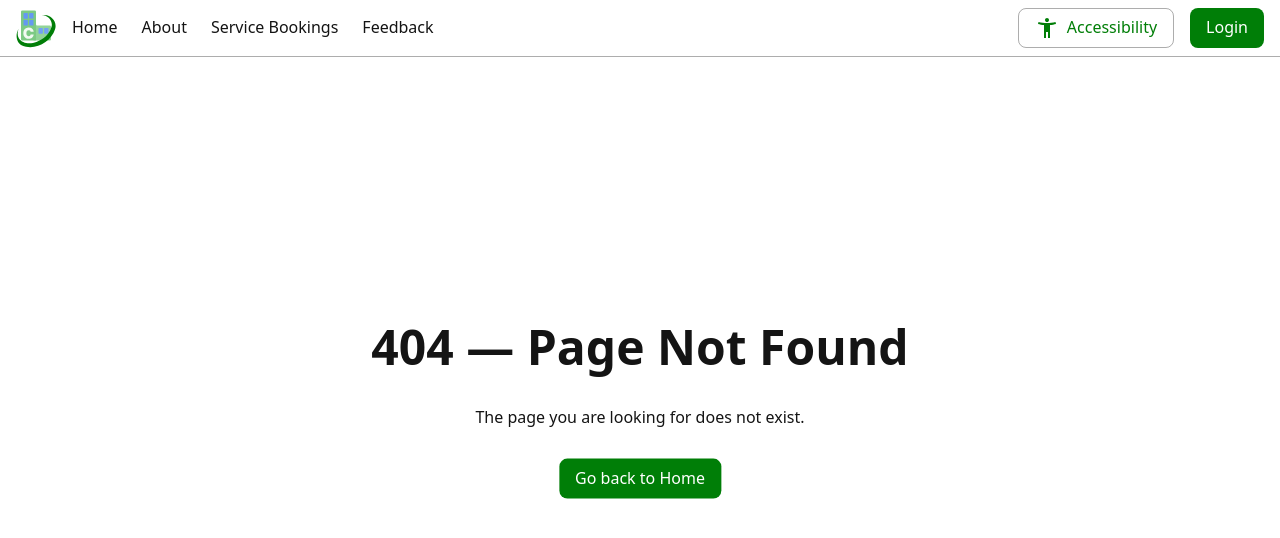
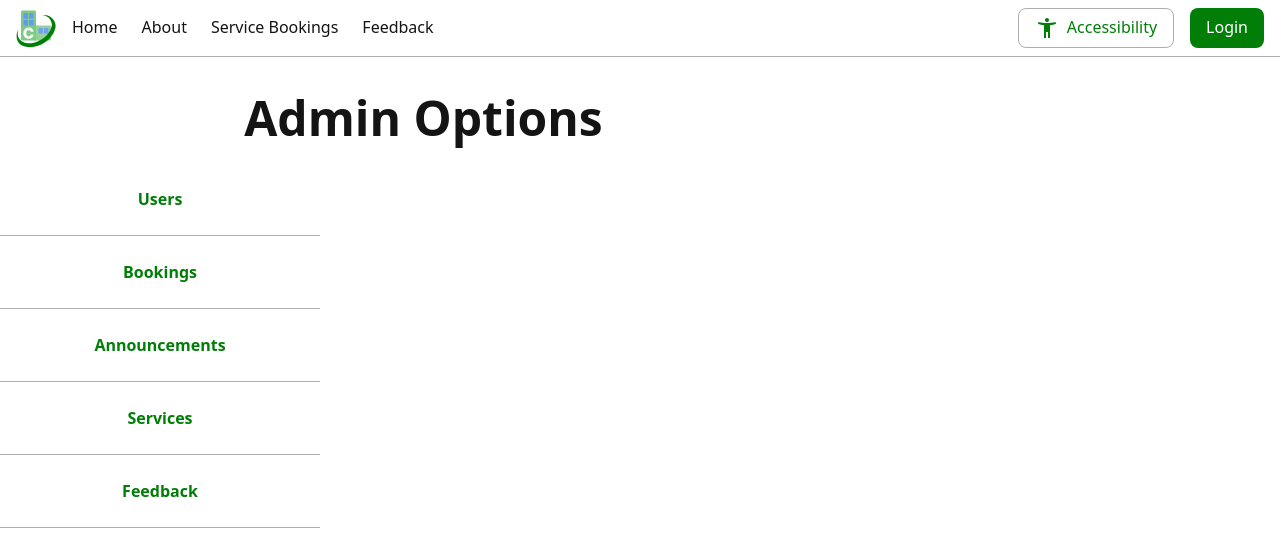
Before and after one commit to JamesRampling/CityLinkConnect, a Vue app: page /admin/1 in a window 1280 px wide. Before the commit this address had no page. Shown: the top 538 px of the page. Built offline with nearby package versions, Linux system fonts and the light colour scheme.

Commit message:
Store selected admin page in URL

```diff
--- a/src/routes/AdminPage.vue
+++ b/src/routes/AdminPage.vue
@@ -6,51 +6,37 @@ import IconEdit from '@/components/icons/IconEdit.vue';
 import LoadedData from '@/components/LoadedData.vue';
 import { useUser } from '@/user';
 import { formatDate } from '@/utils';
-import { ref } from 'vue';
+
+defineProps<{ selectedPage: string }>();
 
 const { token } = useUser();
 
-const page = ref('user');
+const pages = [
+  { id: 'users', name: 'Users' },
+  { id: 'bookings', name: 'Bookings' },
+  { id: 'announcements', name: 'Announcements' },
+  { id: 'services', name: 'Services' },
+  { id: 'feedback', name: 'Feedback' },
+];
 </script>
 
 <template>
+  <div class="page-wrapper">
+    <h1>Admin Options</h1>
+  </div>
   <div class="sidebar-container">
     <div id="SideBar">
-      <button
-        :class="{ squareButton: true, isSelected: page === 'user' }"
-        @click="page = 'user'"
+      <router-link
+        v-for="page in pages"
+        :key="page.id"
+        :to="`/admin/${page.id}`"
+        :class="{ squareButton: true, isSelected: selectedPage === page.id }"
       >
-        Users
-      </button>
-      <button
-        :class="{ squareButton: true, isSelected: page === 'booking' }"
-        @click="page = 'booking'"
-      >
-        Bookings
-      </button>
-      <button
-        :class="{ squareButton: true, isSelected: page === 'content' }"
-        @click="page = 'content'"
-      >
-        Content
-      </button>
-      <button
-        :class="{ squareButton: true, isSelected: page === 'service' }"
-        @click="page = 'service'"
-      >
-        Services
-      </button>
-      <button
-        :class="{ squareButton: true, isSelected: page === 'feedback' }"
-        @click="page = 'feedback'"
-      >
-        Feedback
-      </button>
+        {{ page.name }}
+      </router-link>
     </div>
     <div id="MainContent" class="page-wrapper">
-      <h1>Good morning Admin</h1>
-
-      <div v-if="page === 'user'" class="item-list">
+      <div v-if="selectedPage === 'users'" class="item-list">
         <LoadedData :action="() => api.account.all(token)">
           <template #ok="{ data }">
             <div
@@ -67,7 +53,7 @@ const page = ref('user');
           </template>
         </LoadedData>
       </div>
-      <div v-else-if="page === 'booking'" class="item-list">
+      <div v-else-if="selectedPage === 'bookings'" class="item-list">
         <LoadedData :action="() => api.bookings.allAdmin(token)">
           <template #ok="{ data: bookings }">
             <BookingCard
@@ -82,13 +68,11 @@ const page = ref('user');
           </template>
         </LoadedData>
       </div>
-      <div v-else-if="page === 'content'" class="item-list">
+      <div v-else-if="selectedPage === 'announcements'" class="item-list">
         <LoadedData :action="() => api.announcements.all()">
           <template #ok="{ data: announcements }">
             <div class="button-row">
-              <button class="button-filled" @click="page = 'add_content'">
-                Add Content
-              </button>
+              <button class="button-filled">Add Content</button>
             </div>
             <article
               v-for="(item, i) in announcements"
@@ -119,10 +103,10 @@ const page = ref('user');
           </template>
         </LoadedData>
       </div>
-      <div v-else-if="page === 'service'" class="item-list">
-        <button class="button-filled" @click="page = 'add_service'">
-          Add Services
-        </button>
+      <div v-else-if="selectedPage === 'services'" class="item-list">
+        <div class="button-row">
+          <button class="button-filled">Add Services</button>
+        </div>
         <LoadedData :action="() => api.services.all()">
           <template #ok="{ data: services }">
             <div
@@ -159,7 +143,7 @@ const page = ref('user');
           </template>
         </LoadedData>
       </div>
-      <div v-else-if="page === 'feedback'" class="item-list">
+      <div v-else-if="selectedPage === 'feedback'" class="item-list">
         <LoadedData :action="() => api.feedback.all(token)">
           <template #ok="{ data: feedbacks }">
             <div
--- a/src/routes/MyProfile.vue
+++ b/src/routes/MyProfile.vue
@@ -121,6 +121,9 @@ async function getAndSortBookings() {
       <h1>{{ userInfo.given_names }} {{ userInfo.last_name }}</h1>
 
       <div class="button-row account-actions">
+        <router-link to="/admin" class="button-filled"
+          >Admin Options</router-link
+        >
         <button class="button-filled" @click="logout()">Logout</button>
         <button class="button-filled" @click="passwordDialog?.showModal()">
           Change Password
--- a/src/routes/index.ts
+++ b/src/routes/index.ts
@@ -36,7 +36,11 @@ const router = createRouter({
       props: convertProps({ id: Number }),
     },
 
-    { path: '/admin', component: () => import('@/routes/AdminPage.vue') },
+    {
+      path: '/admin/:selectedPage?',
+      component: () => import('@/routes/AdminPage.vue'),
+      props: convertProps({ selectedPage: (p) => p || 'users' }),
+    },
 
     { path: '/account', component: () => import('@/routes/MyProfile.vue') },
     { path: '/login', component: () => import('@/routes/LoginView.vue') },
```
